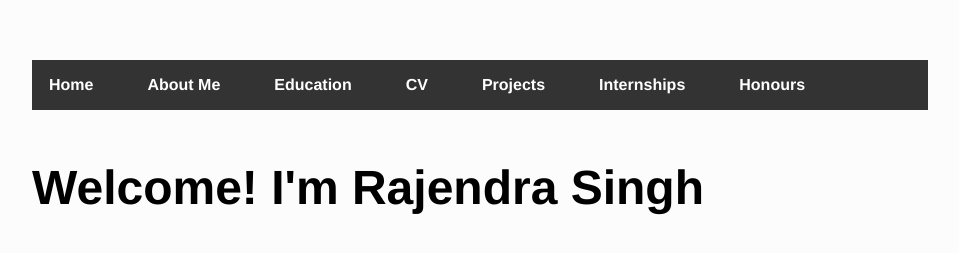
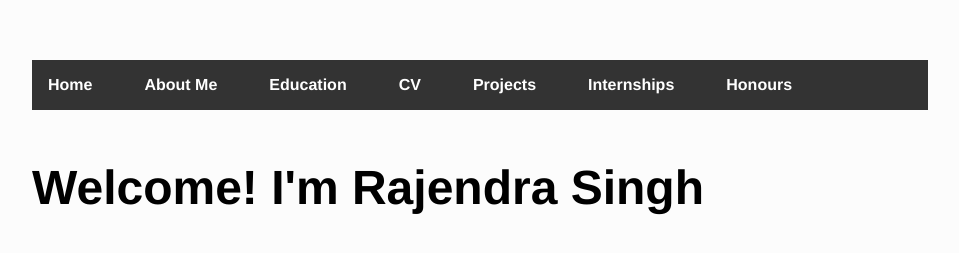
Before and after one commit to iamrajee/iamrajee.github.io, a Jekyll site: the page built from index.html, in a window 1280 px wide. Shown: the top 253 px of the page, without its empty margins (160-1119 px from the left). Built offline with Jekyll 4.4.1, drawn with Linux system fonts in a browser that asks for light colours.

Commit message:
Update main.css

```diff
--- a/css/main.css
+++ b/css/main.css
@@ -81,7 +81,7 @@ ul.tabs li a {
   display: block;
   color: white;
   text-align: center;
-  padding: 16px 17px;
+  padding: 16px 16px;
   text-decoration: none;
 }
 
```
